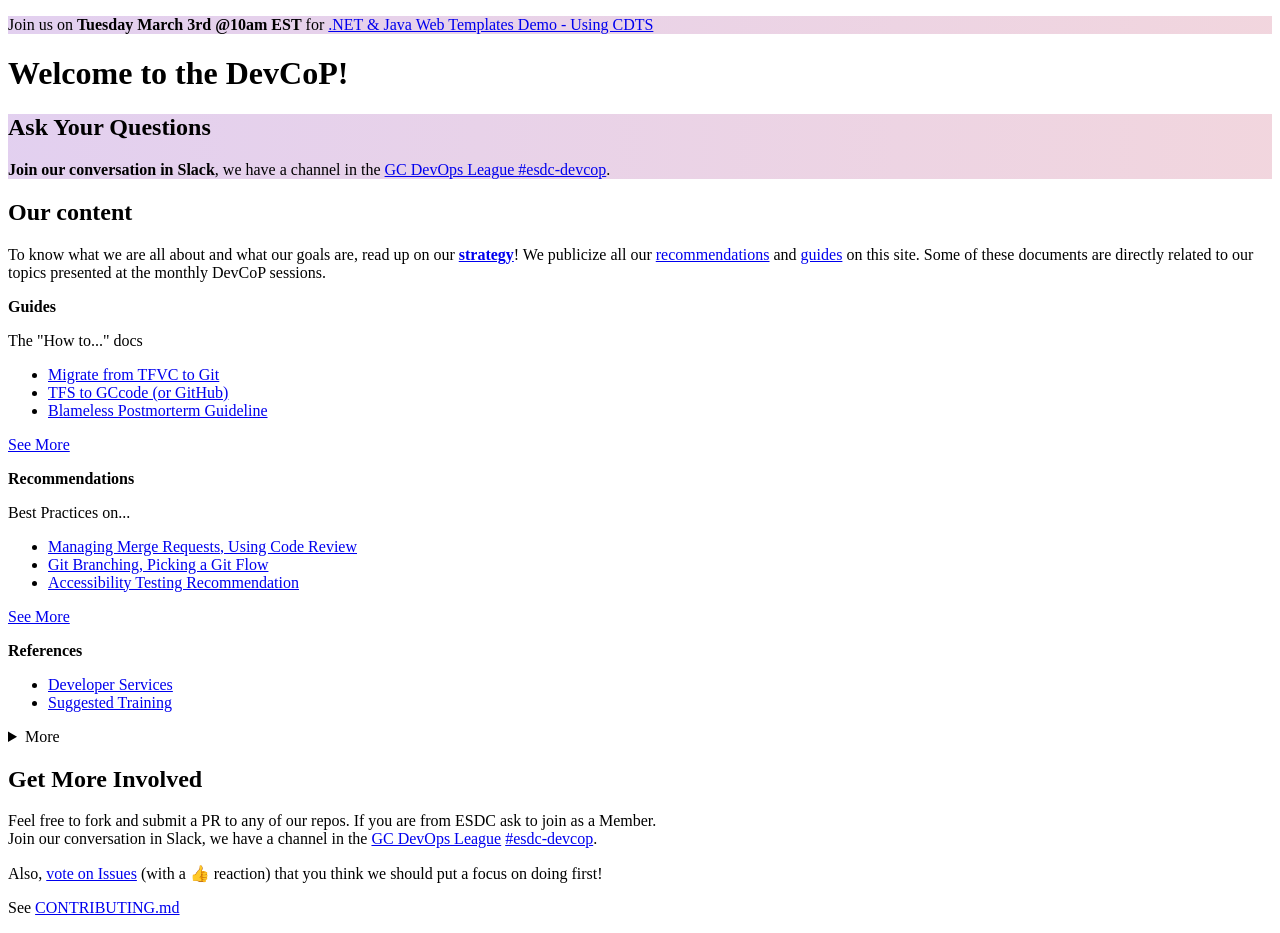
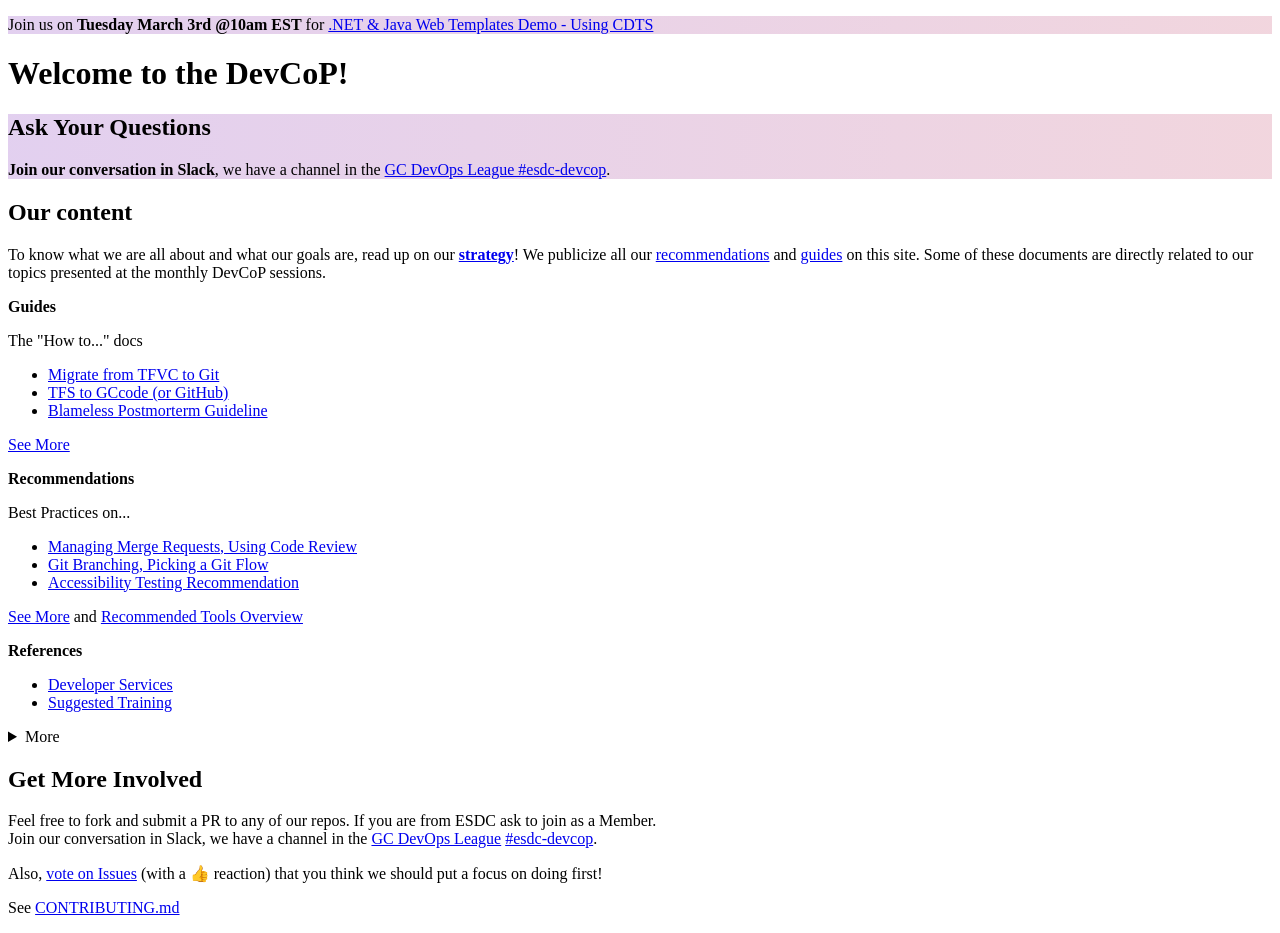
Before and after one commit to esdc-devcop/esdc-devcop.github.io, a Jekyll site: the page built from index.md, in a window 1280 px wide. Built offline with Jekyll 4.4.1, drawn with Linux system fonts in a browser that asks for light colours; emoji names are drawn with the system emoji font; comment, search, counter and statistics services are not loaded.

Commit message:
adding links to update tools page

```diff
--- a/index.md
+++ b/index.md
@@ -45,7 +45,7 @@
                         <li><a href="{{ recommendation.url | relative_url }}">{{ recommendation.title }}</a></li>
                     {% endfor %}
                     </ul>
-                    <p><a href="recommendations/">See More</a></p>
+                    <p><a href="recommendations/">See More</a> and <a href="tools.html">Recommended Tools Overview</a></p>
                 </div>
             </section>
         </div>
```
Also changed, not shown: _pages/recommendations.md (+2 -0 lines).
